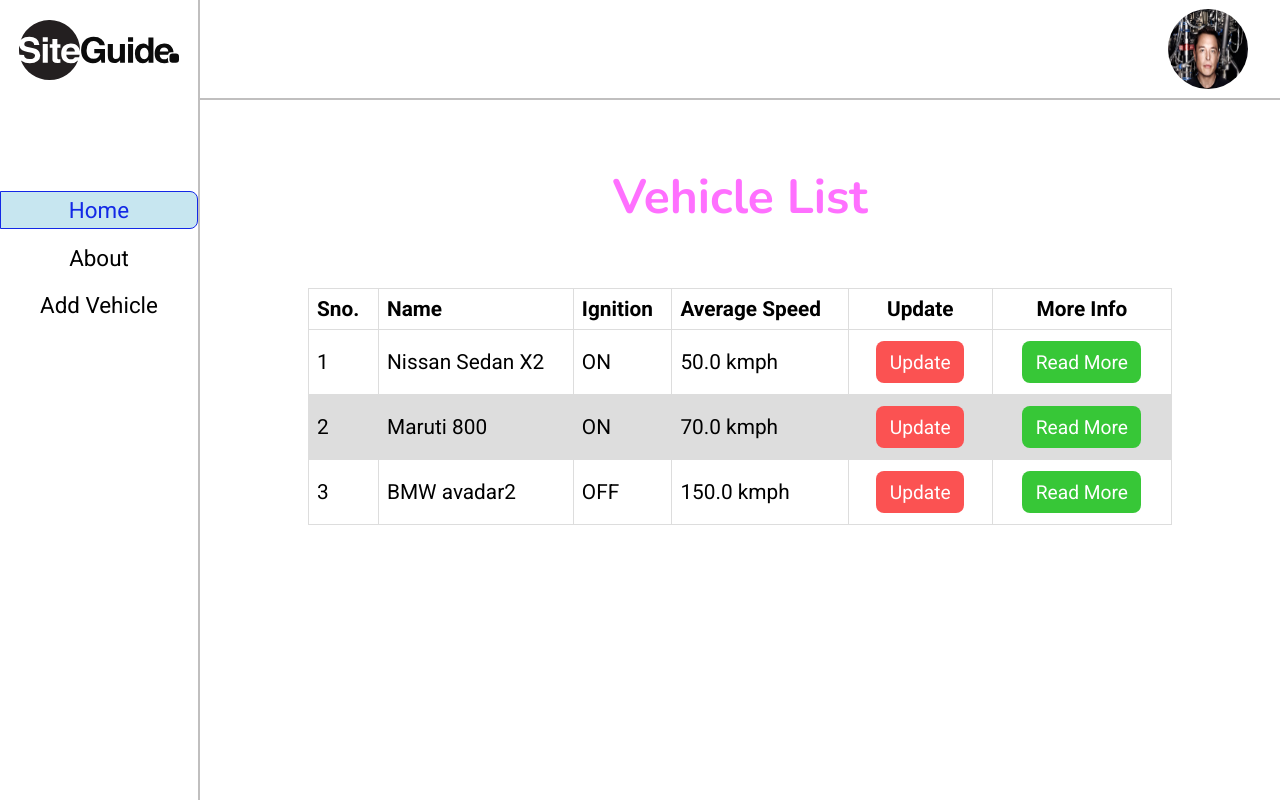
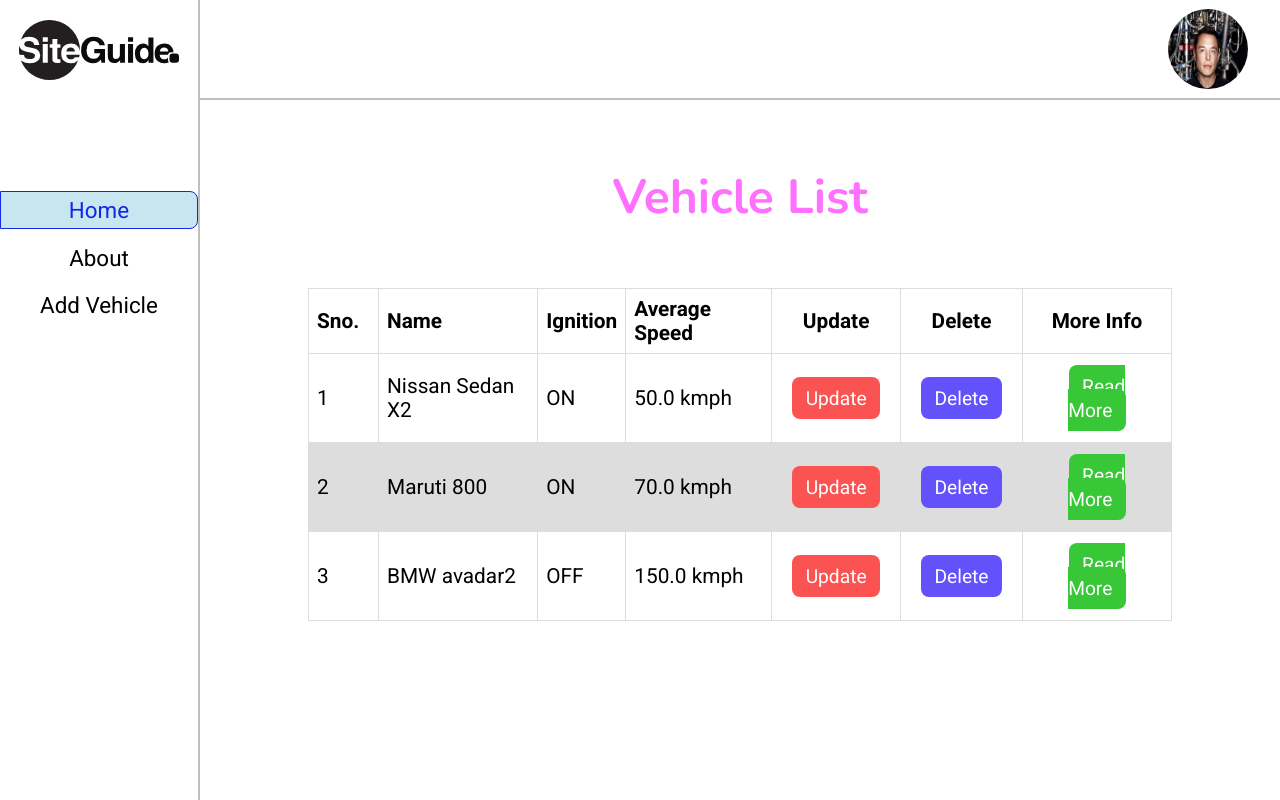
Before and after one commit to Aryan-ki-codepanti/vehicle-app, a Django app: page / in a window 1280 px wide. Run offline with Django 3.2, Linux system fonts and the light colour scheme; data comes from the database, SQL or seed files in the repository; both versions use the stored data as it was after the commit.

Commit message:
Added delete functionality

```diff
--- a/base/static/base/css/styles.css
+++ b/base/static/base/css/styles.css
@@ -87,13 +87,13 @@
 
 /* Home */
 
-.home-container , .form__container {
+.home-container,
+.form__container ,
+.delete__container {
     width: 80%;
     max-width: 1200px;
     margin: 4em auto;
 }
-
-
 
 table {
     border-collapse: collapse;
@@ -117,7 +117,8 @@
 }
 
 .updateBtn,
-.readBtn {
+.readBtn,
+.deleteBtn {
     padding: 0.5em 0.7em;
     font-size: 1.2rem;
     color: #fff;
@@ -129,6 +130,13 @@
 }
 .updateBtn:hover {
     background: rgb(243, 10, 10);
+}
+
+.deleteBtn {
+    background: rgb(99, 82, 251);
+}
+.deleteBtn:hover {
+    background: rgb(56, 33, 255);
 }
 
 .readBtn {
--- a/base/templates/base/home.html
+++ b/base/templates/base/home.html
@@ -6,8 +6,7 @@
 
 
 {% block content %}
-    {{ alert }}
-    {{ errors }}
+
     <div class="home-container">
 
         <h1> Vehicle List </h1>
@@ -22,6 +21,7 @@
                         <th> Ignition </th>
                         <th> Average Speed </th>
                         <th class="text-center"> Update </th>
+                        <th class="text-center"> Delete </th>
                         <th class="text-center"> More Info </th>
                     </tr>
                 </thead>
@@ -42,6 +42,7 @@
 
                             <td>{{ vehicle.avg_speed }} kmph</td>
                             <td class="btnTd"> <a class="updateBtn" href="/update/{{ vehicle.id }}">Update</a> </td>
+                            <td class="btnTd"> <a class="deleteBtn" href="/delete/{{ vehicle.id }}">Delete</a> </td>
                             <td class="btnTd"> <a class="readBtn" href="/vehicle/{{ vehicle.id }}">Read More</a> </td>
                         </tr>
                     {% endfor %}
--- a/base/urls.py
+++ b/base/urls.py
@@ -5,5 +5,6 @@
     path("" , views.home , name="Home") ,
     path("add/" , views.add , name="Add") ,
     path("update/<int:id>" , views.update , name="Update") ,
-    path("vehicle/<int:id>" , views.vehicle , name="Vehicle")
+    path("vehicle/<int:id>" , views.vehicle , name="Vehicle"),
+    path("delete/<int:id>" , views.delete , name="Delete")
 ]
--- a/base/views.py
+++ b/base/views.py
@@ -1,6 +1,7 @@
-from django.shortcuts import render
+from django.shortcuts import redirect, render
 from .models import Vehicle
 from .forms import VehicleForm
+
 
 # Create your views here.
 
@@ -19,10 +20,8 @@
         form = VehicleForm(data=request.POST,files=request.FILES)
         if form.is_valid():
             form.save()
-            obj = form.instance
-            return render(request , "base/home.html",{"obj":obj , "vehicles": vehicles , "alert": "add"})
 
-        return render(request , "base/home.html" , { "alert" : "addError" , "vehicles": vehicles })
+            return redirect("/")
 
 
     form = VehicleForm()
@@ -33,16 +32,27 @@
     vehicle = Vehicle.objects.get(id=id)
     vehicles = Vehicle.objects.all()
 
-    if (request.method == "POST"):
+    if request.method == "POST":
         form = VehicleForm(data=request.POST,files=request.FILES , instance=vehicle)
         if form.is_valid():
             form.save()
             obj = form.instance
-            return render(request , "base/home.html",{"obj":obj , "vehicles": vehicles , "alert": "update"})
-
-        return render(request , "base/home.html" , { "alert" : "updateError" , "vehicles": vehicles , "errors": form.errors })
+            return redirect("/")
 
 
     form = VehicleForm(instance=vehicle)
     context = {"form": form , "vehicle": vehicle}
     return render(request , "base/update.html" , context )
+
+def delete(request , id):
+    vehicle = Vehicle.objects.get(id=id)
+    vehicles = Vehicle.objects.all()
+
+    if request.method == "POST":
+        vehicle.delete()
+        return redirect("/")
+
+
+
+    # get request
+    return render(request , "base/delete.html" , {"vehicle": vehicle })
```
Also changed, not shown: other parts of base/static/base/css/styles.css (+70 -34 lines), base/templates/base/delete.html (added, +40 -0 lines), db.sqlite3, media/base/camera1/left_DHtPaNc.jpg (added), media/base/camera2/right_UVwmWqh.jpg (added), media/base/logo/bmw_lBW18qC.jpg (added), media/base/static_map/map_YHzDaeG.jpg (added).
